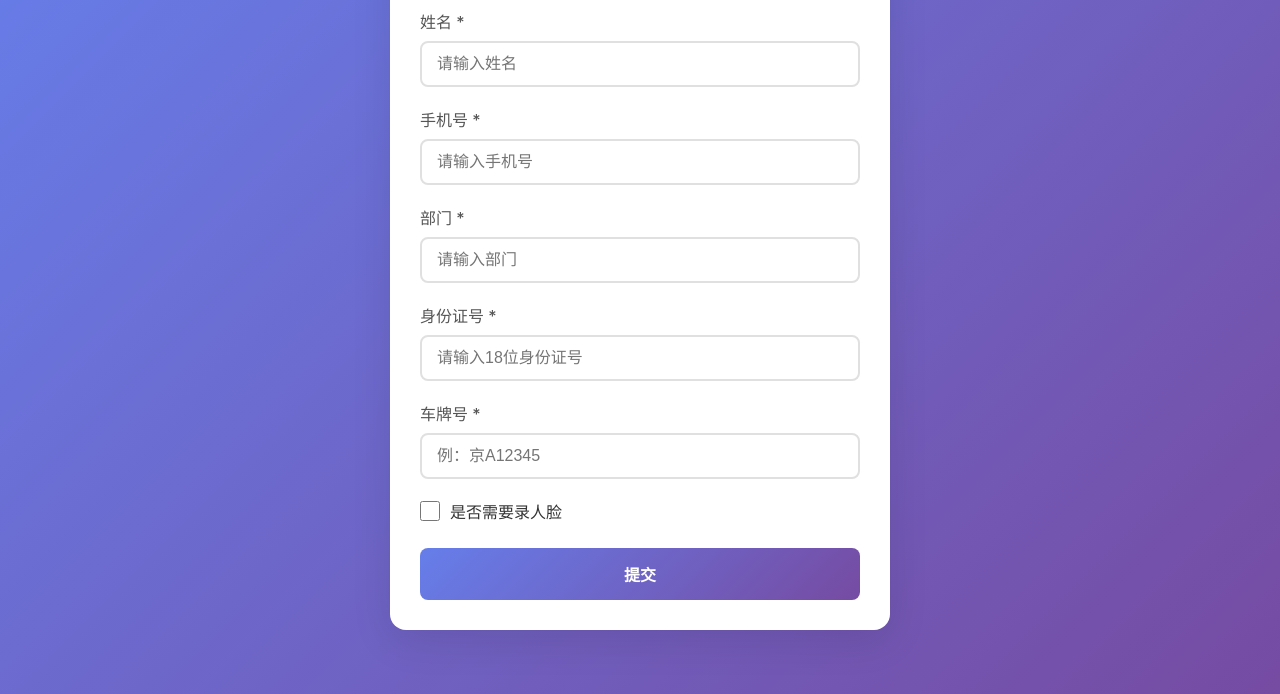
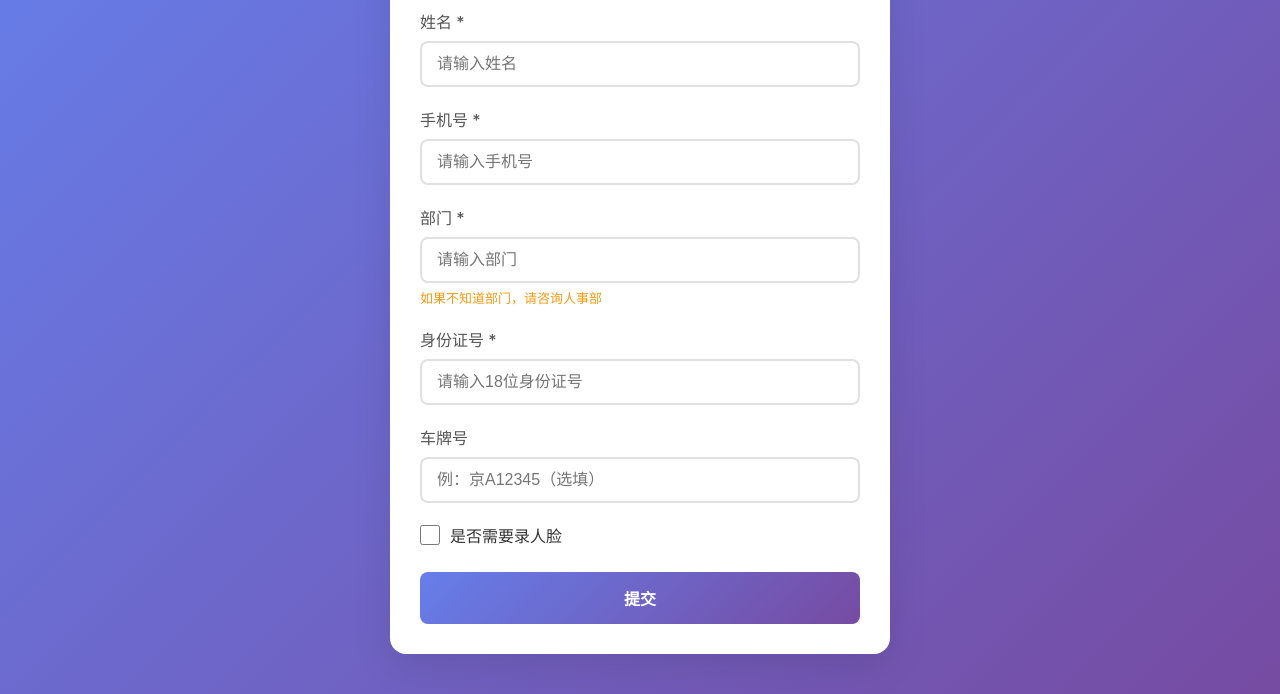
Before and after one commit to figosoar/newemployee, a website: page frontend/form.html in a window 1280 px wide. Shown: the part 106-800 px from the top of the page. Drawn offline with Linux system fonts and the light colour scheme.

Commit message:
Make car plate optional and add department hint

```diff
--- a/backend/server.js
+++ b/backend/server.js
@@ -92,8 +92,8 @@ app.get('/api/qrcode', async (req, res) => {
 app.post('/api/submit', (req, res) => {
   const { name, phone, department, idCard, carPlate, needFaceRecord } = req.body;
 
-  if (!name || !phone || !department || !idCard || !carPlate) {
-    return res.status(400).json({ error: '所有字段都是必填的' });
+  if (!name || !phone || !department || !idCard) {
+    return res.status(400).json({ error: '姓名、手机号、部门和身份证号是必填的' });
   }
 
   const submission = {
@@ -102,7 +102,7 @@ app.post('/api/submit', (req, res) => {
     phone,
     department,
     idCard,
-    carPlate,
+    carPlate: carPlate || '-',
     needFaceRecord: needFaceRecord || false,
     submitTime: new Date().toLocaleString('zh-CN')
   };
--- a/frontend/form.html
+++ b/frontend/form.html
@@ -83,6 +83,14 @@
       color: #333;
     }
 
+    .hint {
+      display: block;
+      margin-top: 5px;
+      font-size: 13px;
+      color: #f39c12;
+      font-weight: normal;
+    }
+
     button {
       width: 100%;
       padding: 14px;
@@ -142,6 +150,7 @@
       <div class="form-group">
         <label for="department">部门 *</label>
         <input type="text" id="department" name="department" required placeholder="请输入部门">
+        <small class="hint">如果不知道部门，请咨询人事部</small>
       </div>
 
       <div class="form-group">
@@ -150,8 +159,8 @@
       </div>
 
       <div class="form-group">
-        <label for="carPlate">车牌号 *</label>
-        <input type="text" id="carPlate" name="carPlate" required placeholder="例：京A12345">
+        <label for="carPlate">车牌号</label>
+        <input type="text" id="carPlate" name="carPlate" placeholder="例：京A12345（选填）">
       </div>
 
       <div class="form-group checkbox-group">
```
Also changed, not shown: admin/index.html (+1 -1 lines).
